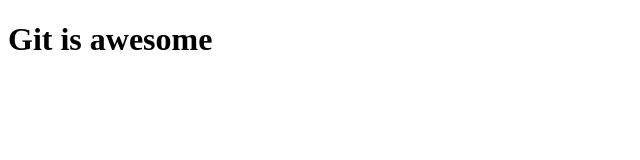
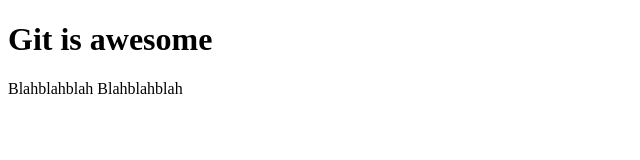
Before and after one commit to dannybaker1/gitProject, a plain HTML site: page index.html in a window 1280 px wide. Shown: the whole page, without its empty margins (0-640 px from the left). Drawn offline with Linux system fonts and the light colour scheme.

Commit message:
Added paragraph

```diff
--- a/index.html
+++ b/index.html
@@ -7,5 +7,9 @@
 </head>
 <body>
     <h1>Git is awesome</h1>
+    <p>
+        Blahblahblah
+        Blahblahblah
+    </p>
 </body>
 </html>
```
